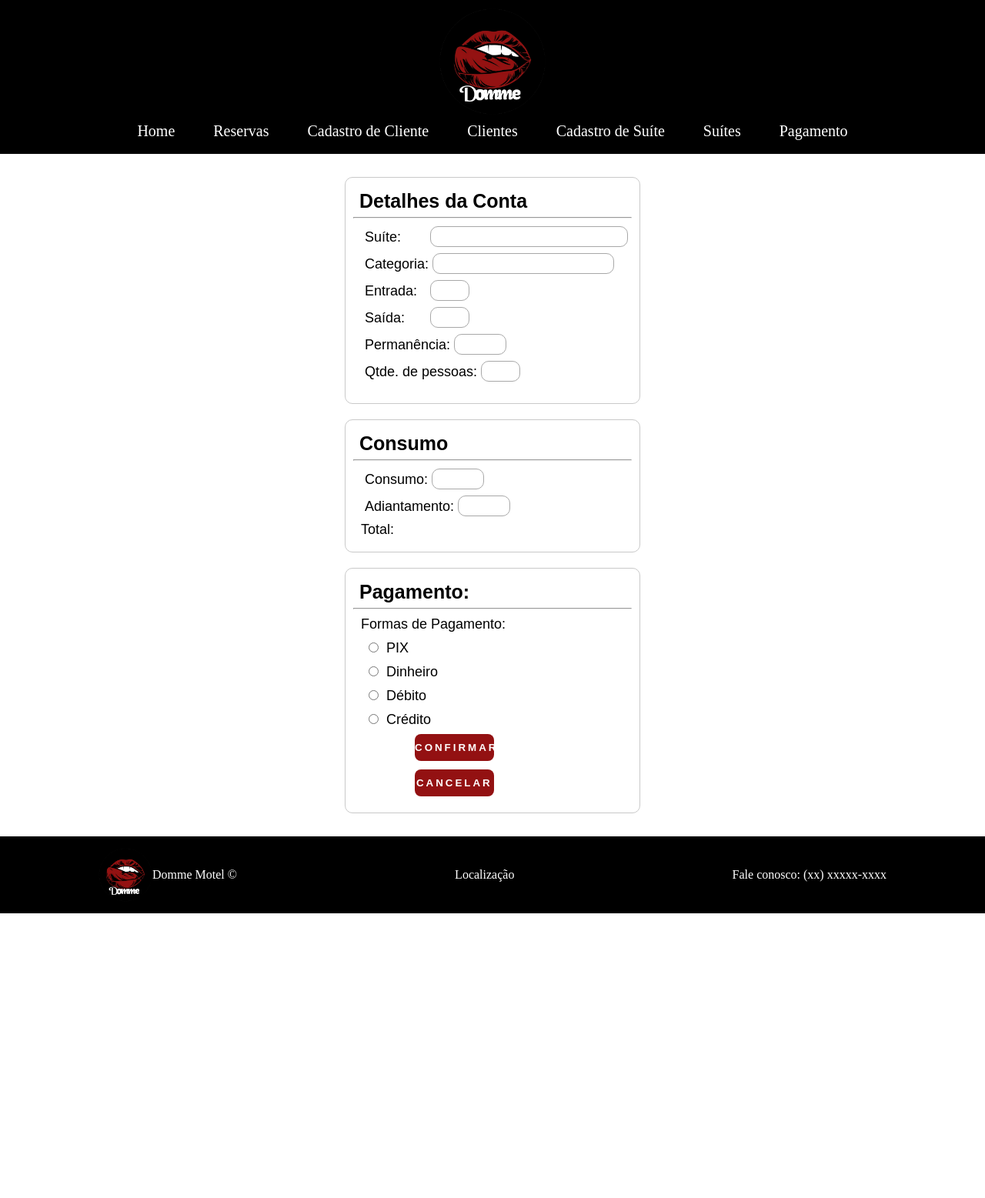
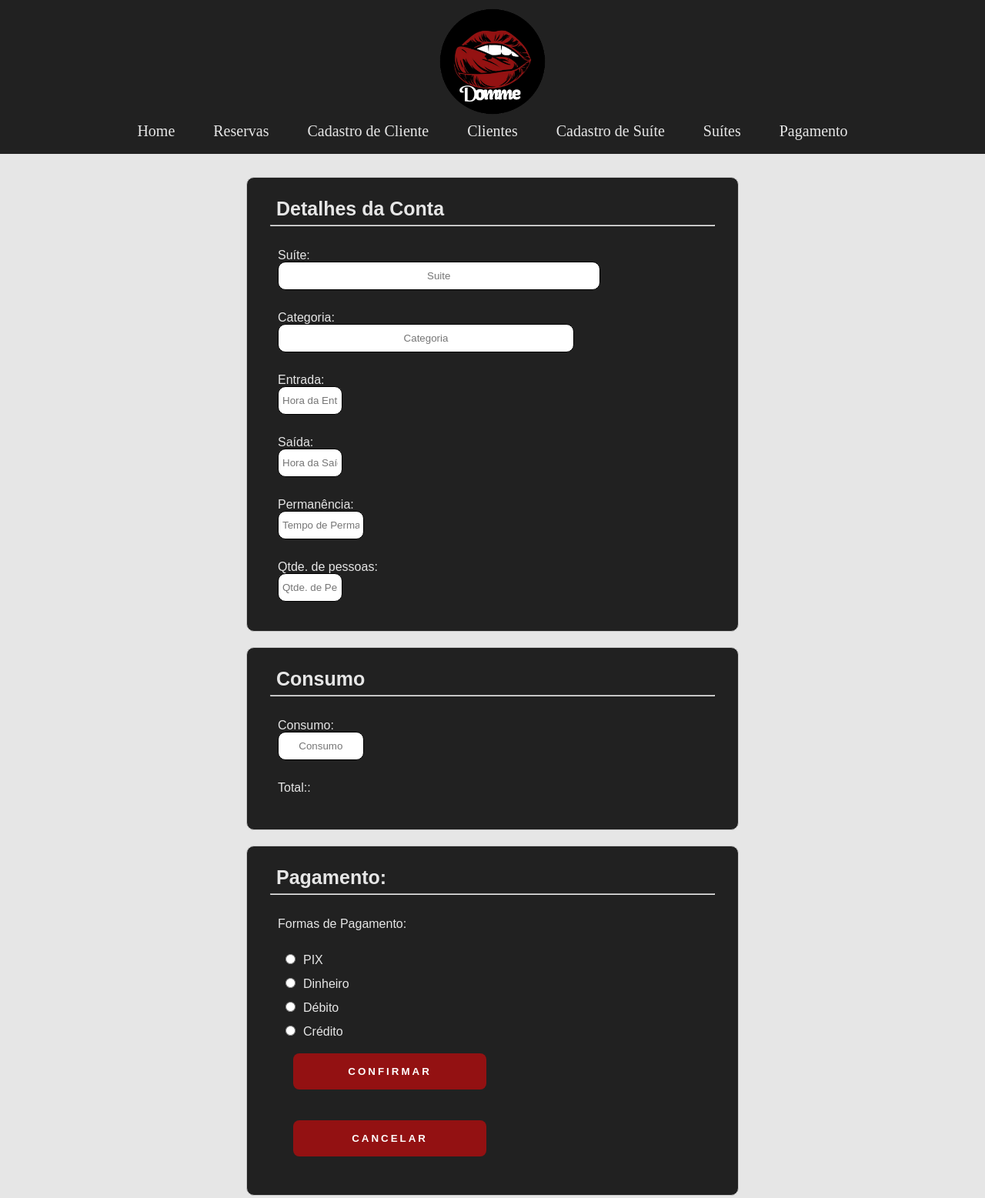
Before and after one commit to DommeMotel/ProjetoDomme, a plain HTML site: page projetodomme/front-end/pages/pagamento.html in a window 1280 px wide. Shown: the top 1557 px of the page at 77% size. Before the commit the page ends 1187 px from the top, so only its background shows below. Drawn offline with Linux system fonts and the light colour scheme.

Commit message:
Padronizaçao do front

```diff
--- a/projetodomme/front-end/css/cadastrocliente.css
+++ b/projetodomme/front-end/css/cadastrocliente.css
@@ -1,26 +1,67 @@
 *{
     margin: 0;
     padding: 0;
-    box-sizing: border-box;
     font-family: Arial, Helvetica, sans-serif;
 }
 
-/* main */
-
-/* parte esquerda */
-
-main {
+header {
+    width: 100%;
+    height: 200px;
     display: flex;
-    font-size: 18px;
+    flex-direction: column;
+    background-color: #212121;
+    align-items: center;
+    justify-content: center;
 }
 
 
+#imagem-header{
+    width: 140px;
+    height: 140px;
+    justify-content: center;
+    align-items: center;
+}
+
+.navegacao ul{
+    display: flex;
+
+}
+
+.navegacao li {
+    margin: 10px 25px;
+    font-size: 20px;
+}
+
+.navegacao a{
+    color: white;
+    text-decoration: none;
+}
+
+/* main */
+main {
+    width: 100%;
+    padding: 20px 0;
+    height: 100%;
+    display: flex;
+    justify-content: center;
+    background-color: #e6e6e6;
+
+}
+
 .section-form{
+    /* width: 50vw; */
+    /* align-items: center; */
+    /* display: flex; */
+    /* justify-content: center; */
+    height: 100%;
     width: 50vw;
     align-items: center;
     display: flex;
     justify-content: center;
-    height: 100%;
+    background-color: #212121;
+    border-radius: 10px;
+    color: #e6e6e6;
+    padding: 20px 30px;
 }
 
 label{
@@ -34,30 +75,34 @@ label{
 
 #form-cadastro-cliente>input{
 
+    /* margin-bottom: 8px; */
+    /* padding: 5px; */
+    /* border-radius: 10px; */
+    /* border: 1px black solid; */
+
     margin-bottom: 8px;
-    padding: 5px;
+    padding: 10px 5px;
+    outline: none;
     border-radius: 10px;
     border: 1px black solid;
+    text-align: center;
 }
 
 #input-nome{
     width: 75%;
 }
 
-#input-idade{
-    width: 20%;
-}
 
 #input-cpf{
-    width: 45%;
+    width: 35%;
 }
 
 #input-sexo{
-    width: 30%;
+    width: 15%;
 }
 
 #input-nasc{
-    width: 30%;
+    width: 35%;
 }
 
 #input-cid{
@@ -69,7 +114,7 @@ label{
 }
 
 #input-numero{
-    width: 10%;
+    width: 15%;
 }
 
 #input-cep{
@@ -80,7 +125,25 @@ label{
     width: 35%;
 }
 
-#btn-cadastro, #btn-cancelar{
+#botoes-cliente{
+    display: flex;
+    justify-content: space-around;
+    margin-top: 30px;
+}
+
+.btn-cadastro{
+    width: 45%;
+    background-color: #931112;
+    padding: 16px 0px;
+    cursor: pointer;
+    color: #ffffff;
+    border-radius: 8px;
+    letter-spacing: 3px;
+    font-weight: 800;
+    text-transform: uppercase;
+    border: none;
+}
+.btn-cancelar{
     width: 11vw;
     background-color: #931112;
     padding: 16px 0px;
@@ -90,11 +153,9 @@ label{
     letter-spacing: 3px;
     font-weight: 800;
     text-transform: uppercase;
-    margin: 30px 40px 5px 70px;
     border: none;
 }
 
-/* parte direita */
 
 .section-image{
     width: 50vw;
@@ -132,3 +193,40 @@ label{
     color: #ffffff;
     text-decoration: none;;
 }
+
+/* Footer */
+
+footer{
+    width: 100%;
+    height: 100px;
+    background-color: #212121;
+    display: flex;
+    align-items: center;
+}
+
+.container-footer img{
+    width: 70px;
+    height: 70px;
+}
+
+.container-footer span{
+    color: #e6e6e6;
+}
+
+.container-footer{
+    width: 80%;
+    display: flex;
+    justify-content: space-between;
+    margin: auto;
+    align-items: center;
+}
+
+.logo-nome{
+    display: flex;
+    align-items: center;
+}
+
+.container-footer a{
+    text-decoration: none;
+    color: #fff;
+}
--- a/projetodomme/front-end/css/clientes.css
+++ b/projetodomme/front-end/css/clientes.css
@@ -5,35 +5,75 @@
     font-family: Arial, Helvetica, sans-serif;
 }
 
-/* main */
+/* Header */
 
-/* parte esquerda */
+header {
+    width: 100%;
+    height: 200px;
+    display: flex;
+    flex-direction: column;
+    background-color: #212121;
+    align-items: center;
+    justify-content: center;
+}
 
+
+#imagem-header{
+    width: 140px;
+    height: 140px;
+    justify-content: center;
+    align-items: center;
+}
+
+.navegacao ul{
+    display: flex;
+
+}
+
+.navegacao li {
+    margin: 10px 25px;
+    font-size: 20px;
+}
+
+.navegacao a{
+    color: #e6e6e6;
+    text-decoration: none;
+}
+
+/* Main */
 main {
-    box-sizing: border-box;
+    width: 100%;
+    padding: 20px 0;
+    height: 700px;
+    display: flex;
+    flex-direction: column;
+    align-items: center;
+    background-color: #e6e6e6;
+
 }
+
 
 form{
     width: 30%;
-    height: 8%;
     display: flex;
 }
 
 #pesq{
-    display: block;
     margin: 10px;
-    padding: 5px;
-    border-radius: 10px;
-    border: 1px #a8a8a8 solid;
     width: 70%;
     font-size: 12pt;
+    padding: 10px 5px;
+    outline: none;
+    border-radius: 10px;
+    border: 1px black solid;
+    text-align: center;
 
 }
 
 #btn{
-    width: 10vw;
+    width: 40%;
     background-color: #931112;
-    padding: 8px 10px;
+    padding: 10px 5px;
     cursor: pointer;
     color: #ffffff;
     border-radius: 8px;
@@ -43,3 +83,40 @@ form{
     margin: 10px;
     border: none;
 }
+
+/* Footer */
+
+footer{
+    width: 100%;
+    height: 100px;
+    background-color: #212121;
+    display: flex;
+    align-items: center;
+}
+
+.container-footer img{
+    width: 70px;
+    height: 70px;
+}
+
+.container-footer span{
+    color: #e6e6e6;
+}
+
+.container-footer{
+    width: 80%;
+    display: flex;
+    justify-content: space-between;
+    margin: auto;
+    align-items: center;
+}
+
+.logo-nome{
+    display: flex;
+    align-items: center;
+}
+
+.container-footer a{
+    text-decoration: none;
+    color: #fff;
+}
--- a/projetodomme/front-end/css/home.css
+++ b/projetodomme/front-end/css/home.css
@@ -9,7 +9,7 @@ header {
     height: 200px;
     display: flex;
     flex-direction: column;
-    background-color: black;
+    background-color: #212121;
     align-items: center;
     justify-content: center;
 }
@@ -44,11 +44,8 @@ main {
     height: 700px;
     display: flex;
     justify-content: center;
+    background-color: #212121;
 
-}
-
-#home{
-    background-color: black;
 }
 
 .titulo-suite{
@@ -66,7 +63,7 @@ main {
 footer{
     width: 100%;
     height: 100px;
-    background-color: black;
+    background-color: #212121;
     display: flex;
     align-items: center;
 }
--- a/projetodomme/front-end/css/pagamento.css
+++ b/projetodomme/front-end/css/pagamento.css
@@ -5,29 +5,72 @@
     font-family: Arial, Helvetica, sans-serif;
 }
 
-/* main */
+/* Header */
 
-/* parte esquerda */
-
-main {
-    font-size: 18px;
+header {
+    width: 100%;
+    height: 200px;
     display: flex;
     flex-direction: column;
+    background-color: #212121;
+    align-items: center;
+    justify-content: center;
+}
+
+
+#imagem-header{
+    width: 140px;
+    height: 140px;
     justify-content: center;
     align-items: center;
-    height: 100%;
+}
+
+.navegacao ul{
+    display: flex;
 
 }
 
-section{
-    border: 1px rgb(201, 201, 201) solid;
+.navegacao li {
+    margin: 10px 25px;
+    font-size: 20px;
+}
+
+.navegacao a{
+    color: #e6e6e6;
+    text-decoration: none;
+}
+
+/* Main */
+main {
+    width: 100%;
+    padding: 20px 0;
+    height: 100%;
+    display: flex;
+    flex-direction: column;
+    align-items: center;
+    background-color: #e6e6e6;
+
+}
+
+.section-form{
+    border: 1px #c9c9c9 solid;
     margin: 10px;
-    width: 30%;
-    padding: 10px;
+    /* width: 30%; */
+    /* padding: 10px; */
     display: flex;
     flex-direction: column;
     box-sizing: border-box;
     border-radius: 10px;
+
+    width: 50vw;
+    /* align-items: center; */
+    /* display: flex; */
+    /* justify-content: center; */
+    height: 80%;
+    background-color: #212121;
+    color: #e6e6e6;
+
+    padding: 20px 30px;;
 }
 
 
@@ -42,17 +85,16 @@ form{
 }
 
 .form>input{
+    margin-bottom: 8px;
+    padding: 10px 5px;
+    outline: none;
+    border-radius: 10px;
+    border: 1px black solid;
+    text-align: center;
+}
+label{
     display: block;
-    margin-bottom: 8px;
-    margin-left: 90px;
-    padding: 5px;
-    border-radius: 10px;
-    border: 1px #a8a8a8 solid;
-}
-.form>label{
-    float: left;
-    margin: 5px;
-
+    margin-top: 20px;
 }
 
 #pagamento>input{
@@ -77,17 +119,55 @@ form{
     width: 20%;
 }
 
-#btn-pag{
-    width: 30%;
+.btn-pag{
+    width: 45%;
     background-color: #931112;
-    padding: 10px 0px;
+    padding: 16px 0px;
     cursor: pointer;
     color: #ffffff;
     border-radius: 8px;
     letter-spacing: 3px;
     font-weight: 800;
     text-transform: uppercase;
-    margin: 10px 10px 1px 70px;
     border: none;
+    margin: 20px;
 
 }
+
+
+/* Footer */
+
+footer{
+    width: 100%;
+    height: 100px;
+    background-color: #212121;
+    display: flex;
+    align-items: center;
+}
+
+.container-footer img{
+    width: 70px;
+    height: 70px;
+}
+
+.container-footer span{
+    color: #e6e6e6;
+}
+
+.container-footer{
+    width: 80%;
+    display: flex;
+    justify-content: space-between;
+    margin: auto;
+    align-items: center;
+}
+
+.logo-nome{
+    display: flex;
+    align-items: center;
+}
+
+.container-footer a{
+    text-decoration: none;
+    color: #fff;
+}
--- a/projetodomme/front-end/css/quartos.css
+++ b/projetodomme/front-end/css/quartos.css
@@ -55,25 +55,25 @@ main {
 
 form{
     width: 30%;
-    height: 8%;
     display: flex;
 }
 
 #pesq{
-    display: block;
     margin: 10px;
-    padding: 5px;
-    border-radius: 10px;
-    border: 1px #a8a8a8 solid;
     width: 70%;
     font-size: 12pt;
+    padding: 10px 5px;
+    outline: none;
+    border-radius: 10px;
+    border: 1px black solid;
+    text-align: center;
 
 }
 
 #btn{
-    width: 10vw;
+    width: 40%;
     background-color: #931112;
-    padding: 8px 10px;
+    padding: 10px 5px;
     cursor: pointer;
     color: #ffffff;
     border-radius: 8px;
--- a/projetodomme/front-end/css/reservas.css
+++ b/projetodomme/front-end/css/reservas.css
@@ -0,0 +1,91 @@
+*{
+    margin: 0;
+    padding: 0;
+    box-sizing: border-box;
+    font-family: Arial, Helvetica, sans-serif;
+}
+
+/* Header */
+
+header {
+    width: 100%;
+    height: 200px;
+    display: flex;
+    flex-direction: column;
+    background-color: #212121;
+    align-items: center;
+    justify-content: center;
+}
+
+
+#imagem-header{
+    width: 140px;
+    height: 140px;
+    justify-content: center;
+    align-items: center;
+}
+
+.navegacao ul{
+    display: flex;
+
+}
+
+.navegacao li {
+    margin: 10px 25px;
+    font-size: 20px;
+}
+
+.navegacao a{
+    color: #e6e6e6;
+    text-decoration: none;
+}
+
+/* Main */
+main {
+    width: 100%;
+    padding: 20px 0;
+    height: 700px;
+    display: flex;
+    flex-direction: column;
+    align-items: center;
+    background-color: #e6e6e6;
+
+}
+
+
+/* Footer */
+
+footer{
+    width: 100%;
+    height: 100px;
+    background-color: #212121;
+    display: flex;
+    align-items: center;
+}
+
+.container-footer img{
+    width: 70px;
+    height: 70px;
+}
+
+.container-footer span{
+    color: #e6e6e6;
+}
+
+.container-footer{
+    width: 80%;
+    display: flex;
+    justify-content: space-between;
+    margin: auto;
+    align-items: center;
+}
+
+.logo-nome{
+    display: flex;
+    align-items: center;
+}
+
+.container-footer a{
+    text-decoration: none;
+    color: #fff;
+}
--- a/projetodomme/front-end/pages/pagamento.html
+++ b/projetodomme/front-end/pages/pagamento.html
@@ -6,7 +6,6 @@
     <meta http-equiv="X-UA-Compatible" content="IE=edge">
     <meta name="viewport" content="width=device-width, initial-scale=1.0">
     <link rel="stylesheet" href="../css/reset.css">
-    <link rel="stylesheet" href="../css/home.css">
     <link rel="stylesheet" href="../css/pagamento.css">
     <title>Domme Motel - Pagamento
     </title>
@@ -31,37 +30,38 @@
 
     <main>
 
-    <section id="details" class="ns">
+    <section id="details" class="section-form">
         <p>Detalhes da Conta</p>
         <hr>
         <form class="form">
             <label>Suíte:</label>
-                <input type="text" name="suite" id="input-suite" required >
+                <input type="text" name="suite" id="input-suite" placeholder="Suite" required >
             <label>Categoria:</label>
-                <input type="text" name="categoria" id="input-categoria" required>
+                <input type="text" name="categoria" id="input-categoria" placeholder="Categoria" required>
             <label>Entrada:</label>
-                <input type="text" name="entrada" id="input-entrada" required>
+                <input type="text" name="entrada" id="input-entrada" placeholder="Hora da Entrada" required>
             <label>Saída:</label>
-                <input type="text" name="saida" id="input-saida" required>
+                <input type="text" name="saida" id="input-saida" placeholder="Hora da Saída" required>
             <label>Permanência:</label>
-                <input type="text" name="permanencia" id="input-permanencia" required>
+                <input type="text" name="permanencia" id="input-permanencia" placeholder="Tempo de Permanência" required>
             <label>Qtde. de pessoas:</label>
-                <input type="text" name="qtdpessoas" id="input-qtdpessoas" required>
+                <input type="text" name="qtdpessoas" id="input-qtdpessoas" placeholder="Qtde. de Pessoas" required>
         </form>
 
     </section>
-    <section id="consumo" class="ns">
+
+    <section id="consumo" class="section-form">
         <p>Consumo</p>
         <hr>
         <form class="form">
             <label>Consumo:</label>
-            <input type="text" name="consumo" id="input-consumo" required>
-            <label>Adiantamento:</label>
-            <input type="text" name="adiantamento" id="input-adiantamento" required>
-            Total:<br>
+            <input type="text" name="consumo" id="input-consumo" placeholder="Consumo" required>
+            <label>Total::</label>
+            <br>
         </form>
     </section>
-    <section id="pag">
+
+    <section id="pag" class="section-form">
         <p>Pagamento:</p>
         <hr>
         <form id="pagamento">
@@ -71,8 +71,8 @@
                 <input type="radio" name="pagamento" value="debito">Débito  <br>
                 <input type="radio" name="pagamento" value="credito">Crédito  <br>
                 <div>
-                    <button type="submit" id="btn-pag">Confirmar</button>
-                    <button type="reset" id="btn-pag">Cancelar</button>
+                    <button type="submit" class="btn-pag">Confirmar</button>
+                    <button type="reset" class="btn-pag">Cancelar</button>
                 </div>
         </form>
     </section>
```
Also changed, not shown: projetodomme/front-end/pages/cadastrocliente.html (+3 -4 lines), projetodomme/front-end/pages/clientes.html (+0 -1 lines), projetodomme/front-end/pages/home.html (+1 -1 lines), projetodomme/front-end/pages/reservas.html (+1 -2 lines).
